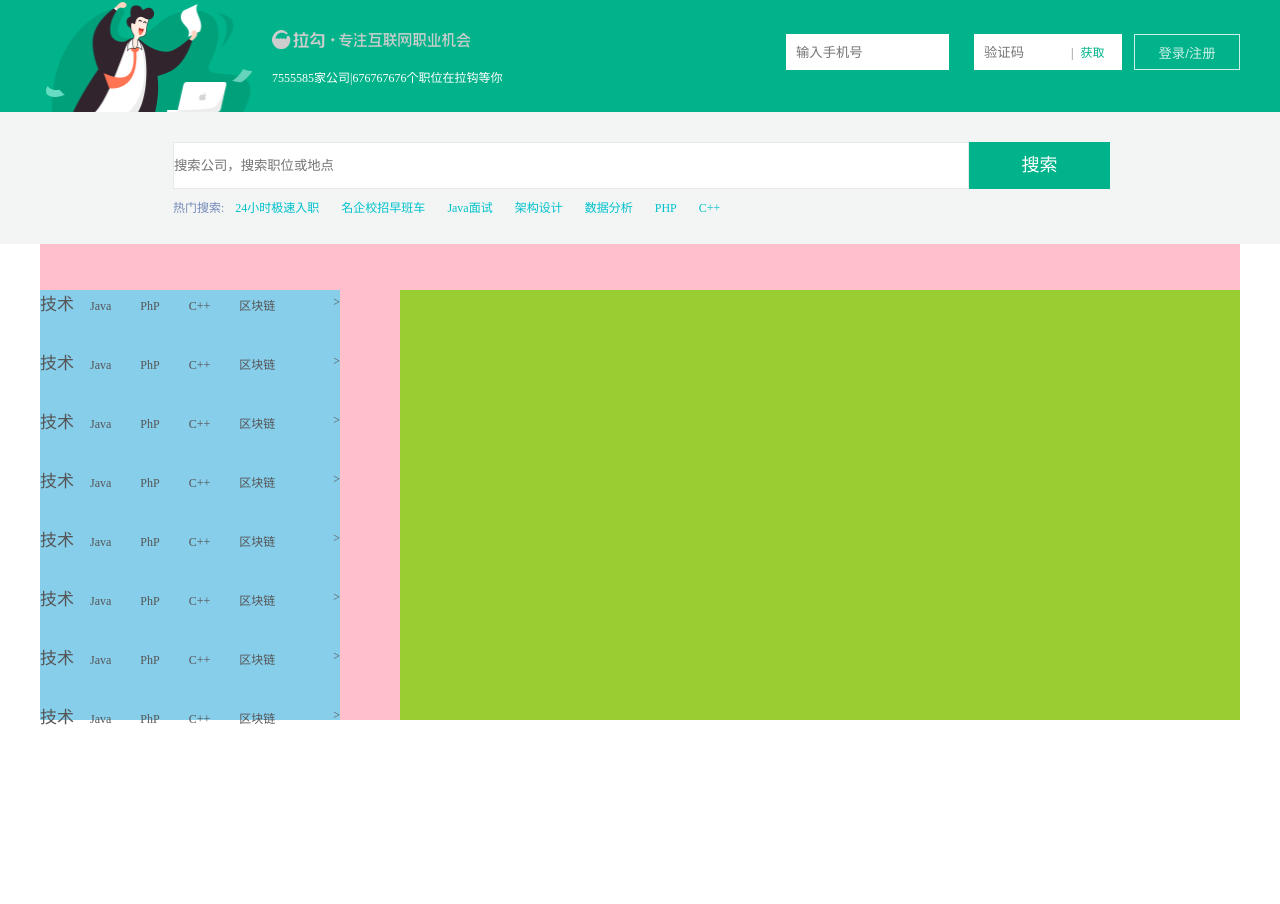
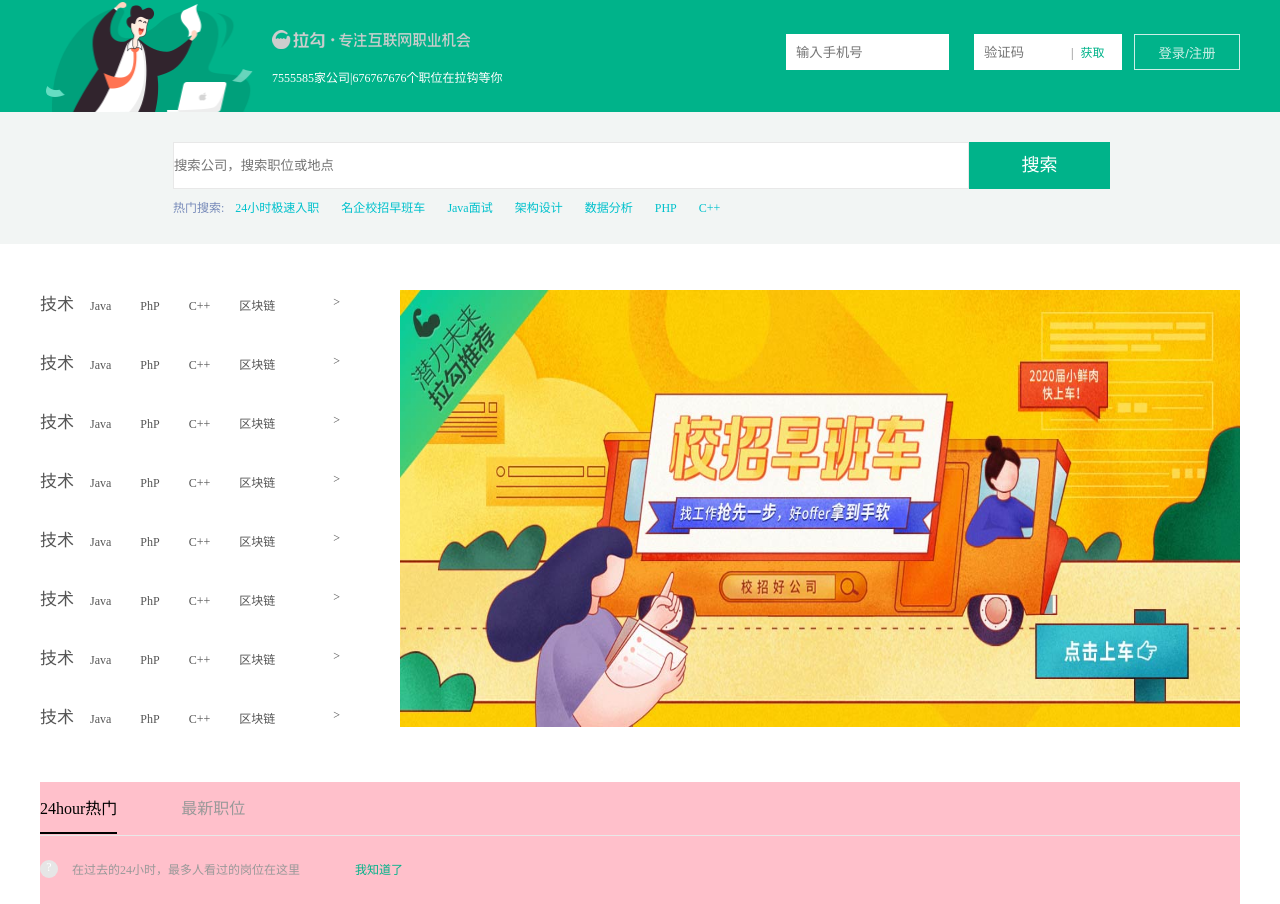
Before and after one commit to ww-phoenix/lagou, a plain HTML site: page index.html in a window 1280 px wide. Shown: the part 48-952 px from the top of the page. Drawn offline with Linux system fonts and the light colour scheme.

Commit message:
主要内容部分之首部

```diff
--- a/index.html
+++ b/index.html
@@ -236,14 +236,10 @@
            padding:0px 11px;
        }
        .bannCon{
-           height:430px;
-           background:pink;
            padding-top:46px;
        }
        .bannCon .banLeft{
            width:300px;
-           height:430px;
-           background:skyblue;
        }
        .bannCon .banLeft .banList{
            font-size:12px;
@@ -266,8 +262,80 @@
        }
        .bannCon .banRight{
            width:840px;
-           height:430px;
-           background:yellowgreen;
+           height:437px;
+           position:relative;
+       }
+       .bannCon .banRight .banImgBox{
+           width:840px;
+           height:437px;
+       }
+       .bannCon .banRight .banImgBox .banImg{
+           width:100%;
+           height:100%;
+       }
+       .bannCon .banRight:hover span{
+           display:block;
+       }
+       .bannCon .banRight span{
+           position:absolute;
+           top:50%;
+           margin-top:-17px;
+           width:22px;
+           height:34px;
+           font-size:34px;
+           color:#757478;
+           font-family:"宋体";
+           display:none;
+           font-weight:bold;
+       }
+       .bannCon .banRight .btnLeft{
+           left:20px;
+       }
+       .bannCon .banRight .btnRight{
+           right:20px;
+       }
+
+       /*content*/
+       .content .line1{
+           margin-top:20px;
+       }
+       .content .lineTop{
+           height:118px;
+           background:pink;
+       }
+       .content .lineTop .top1{
+           height:53px;
+           line-height:53px;
+           border-bottom: 1px solid #e8e8e8;
+       }
+       .content .lineTop .top1 .hotBtn{
+           border-bottom:2px solid #000;
+           padding-bottom:15px;
+           margin-right:60px;
+       }
+       .content .lineTop .top1 .newBtn{
+           color:#999999;
+       }
+       .content .lineTop .top2{
+           height:42px;
+           padding-top:24px;
+           font-size:12px;
+       }
+       .content .lineTop .top2 span{
+           width:18px;
+           height:18px;
+           background:#e6e6e6;
+           color:#fff;
+           text-align:center;
+           border-radius:50%;
+           margin-right:14px;
+       }
+       .content .lineTop .top2 a:nth-of-type(1){
+           color:#999999;
+           margin-right:55px;
+       }
+       .content .lineTop .top2 a:nth-of-type(2){
+           color:#00b38a;
        }
 
 
@@ -348,7 +416,7 @@
             </div>
         </div>
         <div class=banner>
-            <div class="bannCon main">
+            <div class="bannCon main clearFixed">
                 <div class="banLeft fl">
                     <ul class="banList">
                         <li>
@@ -417,10 +485,42 @@
                         </li>
                     </ul>
                 </div>
-                <div class="banRight fr"></div>
+                <div class="banRight fr">
+                    <div class="banImgBox">
+                        <img src="img/banner.JPG" class="banImg" alt="">
+                    </div>
+                    <span class="btnLeft">&lt;</span>
+                    <span class="btnRight">&gt;</span>
+                </div>
             </div>
         </div>
-        <div class="content"></div>
+        <div class="content main">
+            <div class="line1">
+                <div class="lineTop">
+                    <div class="top1">
+                        <a href="" class="hotBtn">24hour热门</a>
+                        <a href="" class="newBtn">最新职位</a>
+                    </div>
+                    <div class="top2">
+                        <span class="fl">?</span>
+                        <a href="" class="fl">在过去的24小时，最多人看过的岗位在这里</a>
+                        <a href="" class="fl">我知道了</a>
+                    </div>
+                </div>
+            </div>
+            <div class="line2">
+                <div class="lineTop">
+                    <div class="top1">
+                        <a href="" class="hotBtn">互联网热门公司榜</a>
+                    </div>
+                    <div class="top2">
+                        <span class="fl">?</span>
+                        <a href="" class="fl">在过去的24小时，最多人看过的岗位在这里</a>
+                        <a href="" class="fl">我知道了</a>
+                    </div>
+                </div>
+            </div>
+        </div>
         <div class=footer></div>
     </div>
 
```
